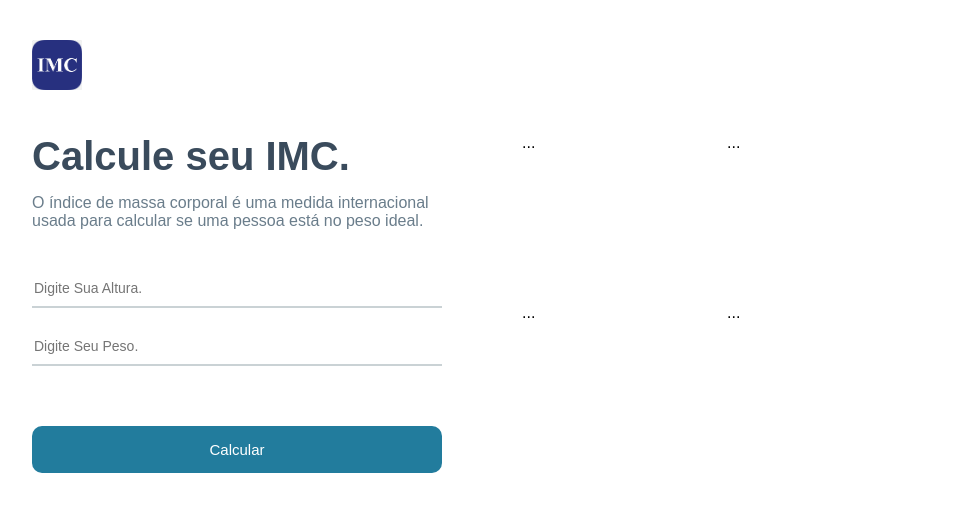
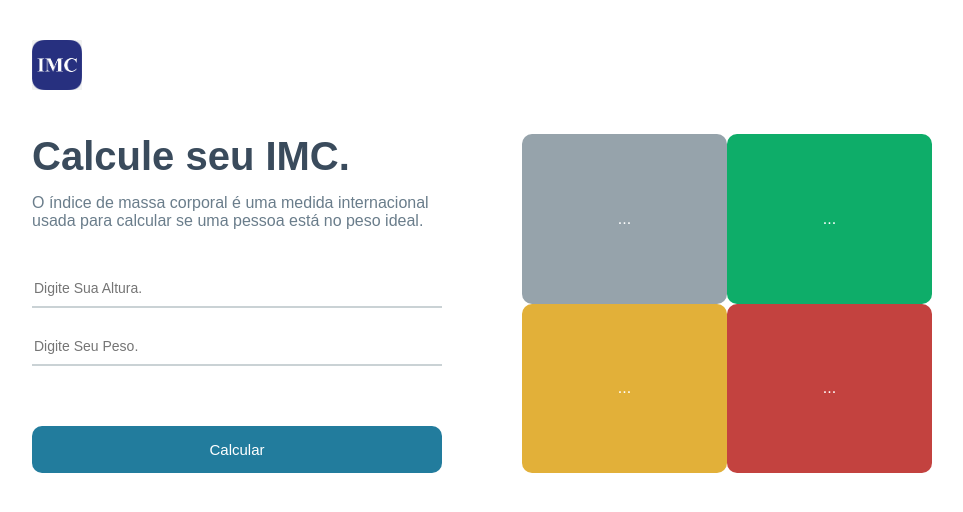
Before and after one commit to DevNetoSantos/projeto-calculadora-imc, a React (Vite) app: page / in a window 1280 px wide. Shown: the top 512 px of the page, without its empty margins (158-1121 px from the left). Built offline with nearby package versions, Linux system fonts and the light colour scheme.

Commit message:
cores com cada modulo pronto

```diff
--- a/src/components/GridItem/GridItem.module.css
+++ b/src/components/GridItem/GridItem.module.css
@@ -0,0 +1,10 @@
+.main {
+    flex: 1;
+    color: #FFFFFF;
+    border-radius: 10px;
+    display: flex;
+    justify-content: center;
+    align-items: center;
+    flex-direction: column;
+    padding: 20px;
+}
--- a/src/components/GridItem/GridItem.tsx
+++ b/src/components/GridItem/GridItem.tsx
@@ -1,11 +1,15 @@
 import { level } from "../../helpers/imc";
+import style from './GridItem.module.css';
+import upImage from '../../assets/images/up.png';
+import downImage from '../../assets/images/down.png';
 
 type Props = {
     item: level;
-}
+};
+
 export const GridItem = ({item}: Props) => {
     return(
-        <div>
+        <div className={style.main} style={{backgroundColor: item.color}}>
             ...
         </div>
     );
--- a/src/helpers/imc.ts
+++ b/src/helpers/imc.ts
@@ -7,7 +7,7 @@ export type level = {
 }
 
 export const levels = [
-    { title: 'Magreza', color: '#96A3AbB', icon: 'dwon', imc: [0, 18.5]},
+    { title: 'Magreza', color: '#96A3AB', icon: 'dwon', imc: [0, 18.5]},
     { title: 'Normal', color: '#0EAD69', icon: 'up', imc: [18.6, 24.9]},
     { title: 'Sobrepeso', color: '#E2B039', icon: 'down', imc: [25, 30]},
     { title: 'Obesidade', color: '#C3423F', icon: 'down', imc: [30.1, 99]}
```
